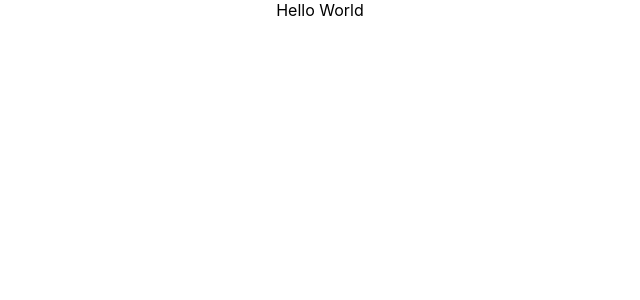
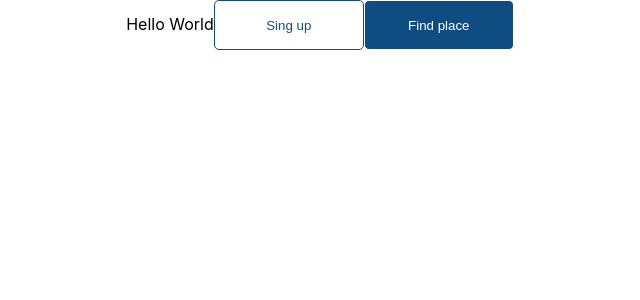
Before and after one commit to Dyachis/project, a React (Create React App) app: page / in a window 1280 px wide. Shown: the top 300 px of the page, without its empty margins (320-960 px from the left). Built offline with nearby package versions, Linux system fonts and the light colour scheme.

Commit message:
Add styled buttons

```diff
--- a/src/App.js
+++ b/src/App.js
@@ -1,8 +1,17 @@
 import './App.css';
+import Button from './components/styled/Button'
+
+const theme = {
+  color: '#0F4C81',
+  background: '#ffff'
+}
 
 function App() {
   return (
-    <div className="App">Hello World</div>
+    <div className="App">Hello World
+      <Button primary>Sing up</Button>
+      <Button>Find place</Button>
+    </div>
   );
 }
 
--- /dev/null
+++ b/src/components/styled/Button.jsx
@@ -0,0 +1,18 @@
+import styled from 'styled-components'
+
+const Button = styled.button`
+    width: 150px;
+    height: 50px;
+    border-radius: 5px;
+
+    color: ${props => props.primary ? '#0F4C81' : '#ffff'};
+    background: ${props => props.primary ? '#ffff' : '#0F4C81'};
+    border: 1px solid ${props => props.primary ? '#0F4C81' : '#ffff'};
+`
+
+const theme = {
+    color: '#0F4C81',
+    background: '#ffff'
+}
+
+export default Button
```
